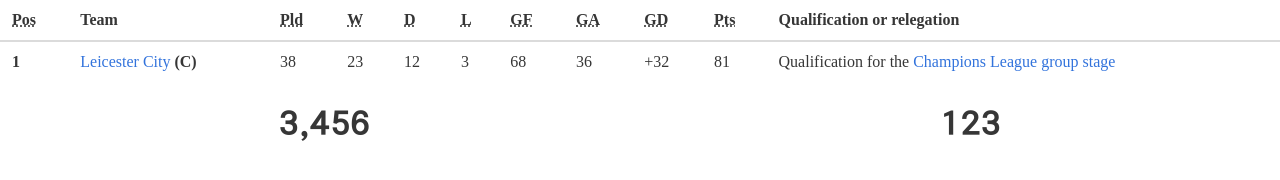
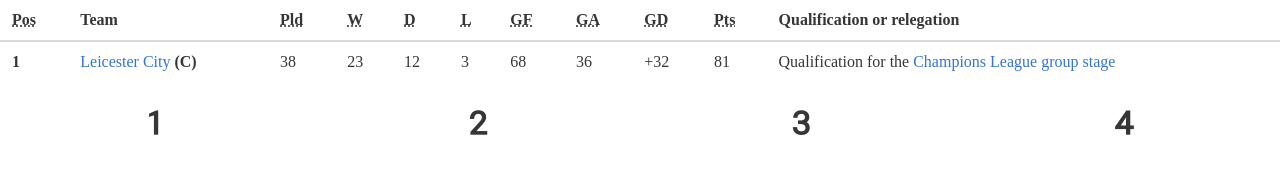
Before and after one commit to DogPawDev/board-app, a website built with webpack: page index.html in a window 1280 px wide. Built offline with nearby package versions, Linux system fonts and the light colour scheme; a web font is replaced by a local one.

Commit message:
게시판 nav 버튼 추가

```diff
--- a/index.html
+++ b/index.html
@@ -51,26 +51,16 @@
 
 
 
-          <nav id="nav" class="level is-mobile">
-            <div class="level-item has-text-centered">
-              <div>
-                <p class="title">3,456</p>
-              </div>
-            </div>
-            <div class="level-item has-text-centered">
-              <div>
-                <p class="title">123</p>
-              </div>
-            </div>
+          <nav id="board-page-num" class="level is-mobile">
 
           </nav>
     </div>
 
 
 
+<!--  <script src="./public/index_bundle.js"></script> -->
 
-    <script src="./public/index_bundle.js"></script>
-
+<script src="./source/index.js"></script>
 
 </body>
 </html>
--- a/source/index.js
+++ b/source/index.js
@@ -1,5 +1,43 @@
 
-import hello_word from "./hello.js";
-import world_word from "./world.js";
+//import hello_word from "./hello.js";
+//import world_word from "./world.js";
+
+const Nav_Div_Parent_String = "level-item has-text-centere";
+const Nav_Div_Child_String = "title";
+const Class_String = "class";
+
+
+const PageViewMaxLimit = 4; //해당 부분에 서버로부터 페이징 번호 넣어주기
+
+const BoaderPageNav={
+    createBoardPage:function(pageNumberMax){
+
+        let navTag = document.querySelector('#board-page-num');
+
+        let divParent = document.createElement("div");
+        let divchild = document.createElement("div");
+        let pTag = document.createElement("p");
+
+
+
+        divParent.setAttribute(Class_String,Nav_Div_Parent_String);
+        pTag.setAttribute(Class_String,Nav_Div_Child_String);
+
+
+
+
+            divParent.appendChild(divchild);
+            divchild.appendChild(pTag);
+            navTag.appendChild(divParent);
+            pTag.innerText=pageNumberMax;
+
+    }
+
+}
+for(let i=1;i<=PageViewMaxLimit;i++){
+    BoaderPageNav.createBoardPage(i);
+}
+
+
 
 //document.querySelector('#root').innerHTML = hello_word +' '+world_word;
```
Also changed, not shown: README.md.
